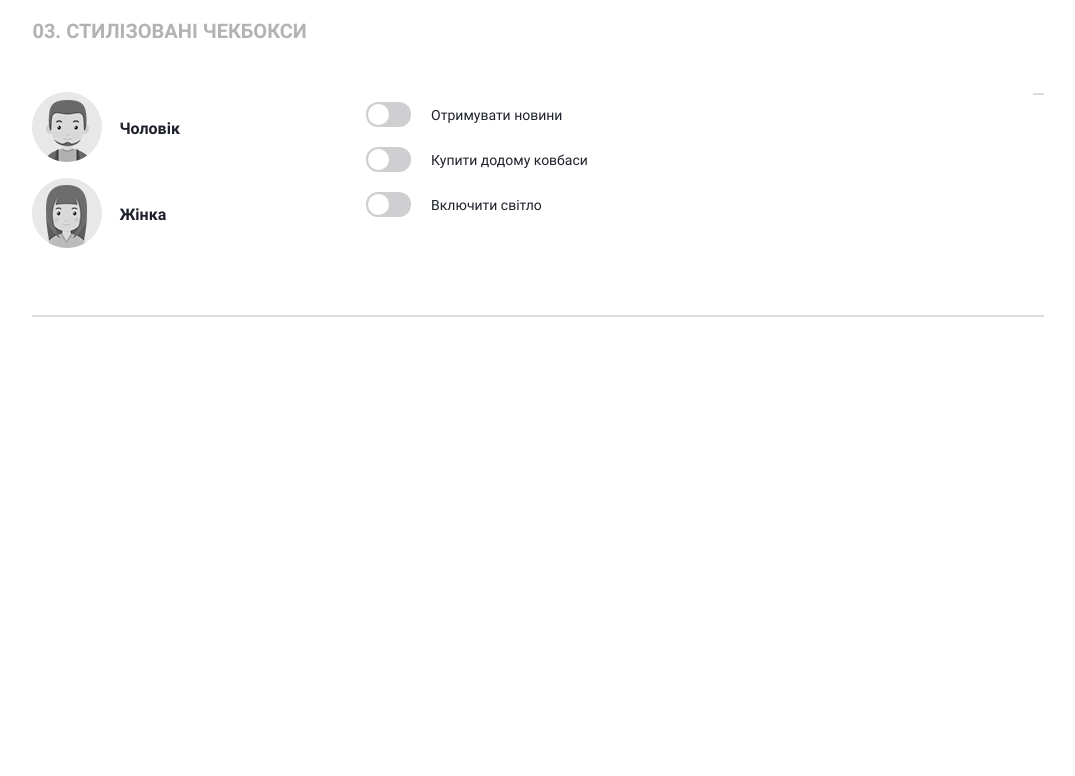
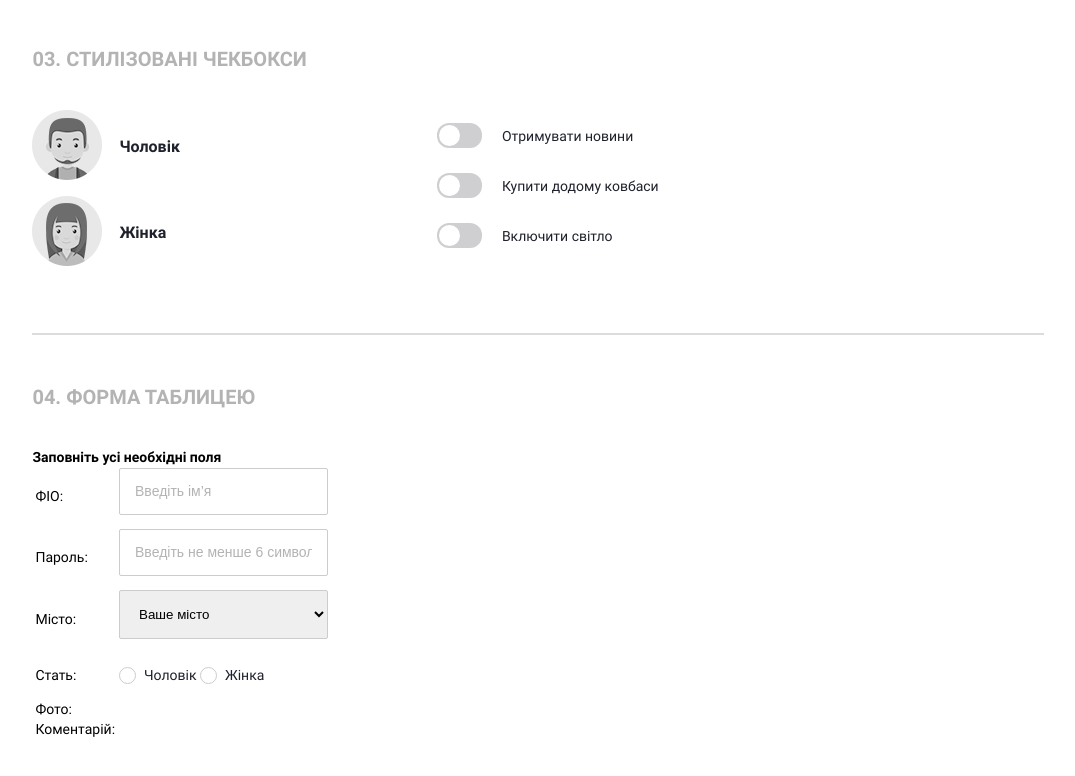
Before and after one commit to SashaCN/Web-forms, a plain HTML site: page index.html in a window 1280 px wide. Shown: the part 992-1768 px from the top of the page, without its empty margins (102-1177 px from the left). Before the commit the page ends 1442 px from the top, so only its background shows below. Drawn offline with Linux system fonts and the light colour scheme.

Commit message:
start fourth form

```diff
--- a/css/style.css
+++ b/css/style.css
@@ -65,7 +65,7 @@ fieldset{
 }
 .in-column,
 .fixed-button{
-    padding: 11.5px 15px;
+    padding: 15px;
     border: 1px solid #ccc;
     border-radius: 2px;
     box-sizing: border-box;
@@ -227,7 +227,7 @@ input:focus{
     content: "";
     position: absolute;
     top: 0;
-    right: 13px;
+    right: 31px;
     width: 18px;
     height: 18px;
     background-image: url(../images/sprite.png);
@@ -244,10 +244,10 @@ input:focus{
     float: left;
 }
 .gender{
-    width: 33%;
+    width: 40%;
 }
 .style-function{
-    width: 66%;
+    width: 60%;
 }
 .style-checkbox,
 .style-radio,
@@ -296,7 +296,7 @@ input:focus{
     background-position: 0 0;
 }
 .style-function p{
-    line-height: 45px;
+    line-height: 50px;
     margin: 0;
 }
 .second-style-checkbox+label{
@@ -313,6 +313,7 @@ input:focus{
     height: 25px;
     border-radius: 12px;
     background-color: #cfcfd1;
+    transition: all 0.5s ease;
 }
 .second-style-checkbox+label:after{
     content: '';
@@ -323,6 +324,7 @@ input:focus{
     height: 21px;
     border-radius: 50%;
     background-color: #fff;
+    transition: all 0.5s     ease;
 }
 .second-style-checkbox:checked+label::before{
     background-color: #3e6aff;
--- a/index.html
+++ b/index.html
@@ -14,7 +14,7 @@
     <h1>Форми</h1>
     <div class="easy-form">
       <h2>01. проста форма</h2>
-      <form action="index.php" method="POST">
+      <form action="send.php" method="POST">
         <label><input type="text" maxlength="15" placeholder="Введіть ім’я" name="name" class="in-column"></label>
         <label><input type="email" maxlength="30" placeholder="Email" name="Email" class="in-column"></label>
         <select name="town" id="towns" class="in-column">
@@ -23,6 +23,7 @@
           <option value="lv">Львів</option>
           <option value="kv">Київ</option>
         </select>
+        <label for="towns"></label>
         <textarea name="mail" id="mial" class="in-column" maxlength="30" placeholder="Повідомлення"></textarea>
         <label><input type="submit" value="Зареєструватися" name="registr" class="in-column button-registr"></label>
       </form>
@@ -30,7 +31,7 @@
     <hr>
     <div class="elements">
       <h2 class="elements-container">02. Елементи</h2>
-      <form action="index.php" method="POST" class="clear">
+      <form action="send.php" method="POST" class="clear">
         <fieldset class="elements-left">
           <fieldset class="delivery">
             <p><input type="radio" name="delivery" id="nova-poshta" class="style-radio">
@@ -45,8 +46,8 @@
               <label for="readed">Прочитав умови договору</label></p>
             <p><input type="checkbox" name="agree" id="agree" class="style-checkbox">
               <label for="agree">Згідний з ПДВ 9%</label></p>
-            <p><input type="checkbox" name="mailing" id="send-news" class="style-checkbox" disabled>
-              <label for="send-news">Отримувати новини на ел. пошту</label></p>
+            <p><input type="checkbox" name="mailing" id="send.php-news" class="style-checkbox" disabled>
+              <label for="send.php-news">Отримувати новини на ел. пошту</label></p>
           </fieldset>
         </fieldset>
         <table class="elements-right">
@@ -65,8 +66,8 @@
             <th>Дата</th>
             <td>
               <p><label for="date" class="date-wrapper">
-                <input type="date" name="date" id="date" class="date">
-              </label>
+                  <input type="date" name="date" id="date" class="date">
+                </label>
             </td>
           </tr>
         </table>
@@ -75,7 +76,7 @@
     </div>
     <div class="style-elements">
       <h2>03. стилізовані чекбокси</h2>
-      <form action="index.php" method="post" class="clear">
+      <form action="send.php" method="post" class="clear">
         <fieldset class="gender">
           <p><input type="radio" name="gender" id="man" class="man">
             <label for="man">Чоловік</label></p>
@@ -90,13 +91,72 @@
           <p><input type="checkbox" name="turn-on-light" id="turn-on-light" class="second-style-checkbox">
             <label for="turn-on-light">Включити світло</label></p>
         </fieldset>
-        <hr>
       </form>
       <hr>
     </div>
+    <div class="table-form">
+      <h2>04. форма таблицею</h2>
+      <form action="send.php" method="post">
+        <strong>Заповніть усі необхідні поля</strong>
+        <table>
+          <tbody>
+            <tr>
+              <td><label for="table-town">ФІО:</label></td>
+              <td>
+                <input type="text" name="town" id="table-town" placeholder="Введіть ім’я" class="in-column">
+                <label for="table-town"></label>
+              </td>
+            </tr>
+            <tr>
+              <td><label for="table-password">Пароль:</label></td>
+              <td>
+                <input type="password" minlengt="6" name="password" id="table-password" class="in-column"
+                  placeholder="Введіть не менше 6 символів">
+                <label for="table-password"></label>
+              </td>
+            </tr>
+            <tr>
+              <td><label for="tabel-select">Місто:</label></td>
+              <td>
+                <select name="town" id="tabel-select" class="in-column">
+                  <option value="Ваше місто" disabled selected>Ваше місто</option>
+                  <option value="Львів">Львів</option>
+                  <option value="Варшава">Варшава</option>
+                  <option value="Київ">Київ</option>
+                </select>
+                <label for="tabel-select"></label>
+              </td>
+            </tr>
+            <tr>
+              <td>Стать:</td>
+              <td>
+                <p>
+                  <input type="radio" name="tablegender" id="tman" class="style-radio">
+                  <label for="tableman">Чоловік</label>
+                  <input type="radio" name="tablegender" id="twoman" class="style-radio">
+                  <label for="twoman">Жінка</label>
+                </p>
+              </td>
+            </tr>
+            <tr>
+              <td>Фото:</td>
+              <td></td>
+            </tr>
+            <tr>
+              <td>Коментарій:</td>
+              <td></td>
+            </tr>
+            <tr>
+              <td></td>
+              <td></td>
+            </tr>
+          </tbody>
+        </table>
+      </form>
+    </div>
     <div class="static">
       <h2>06. фіксована форма</h2>
-      <form action="index.php" method="POST" class="static-form">
+      <form action="send.php" method="POST" class="static-form">
         <p class="login-line">
           <label class="login">
             <span>Логін</span>
```
